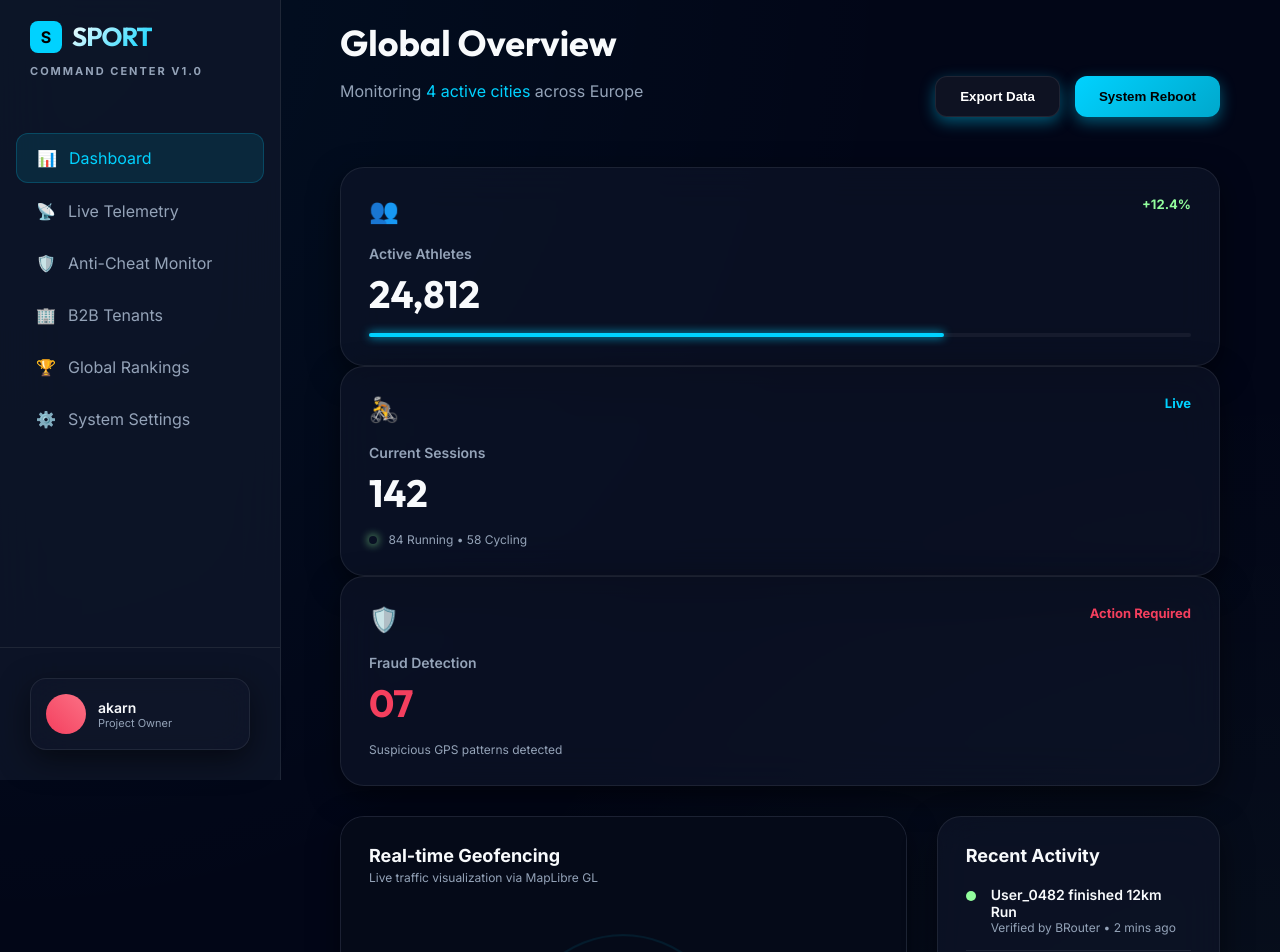
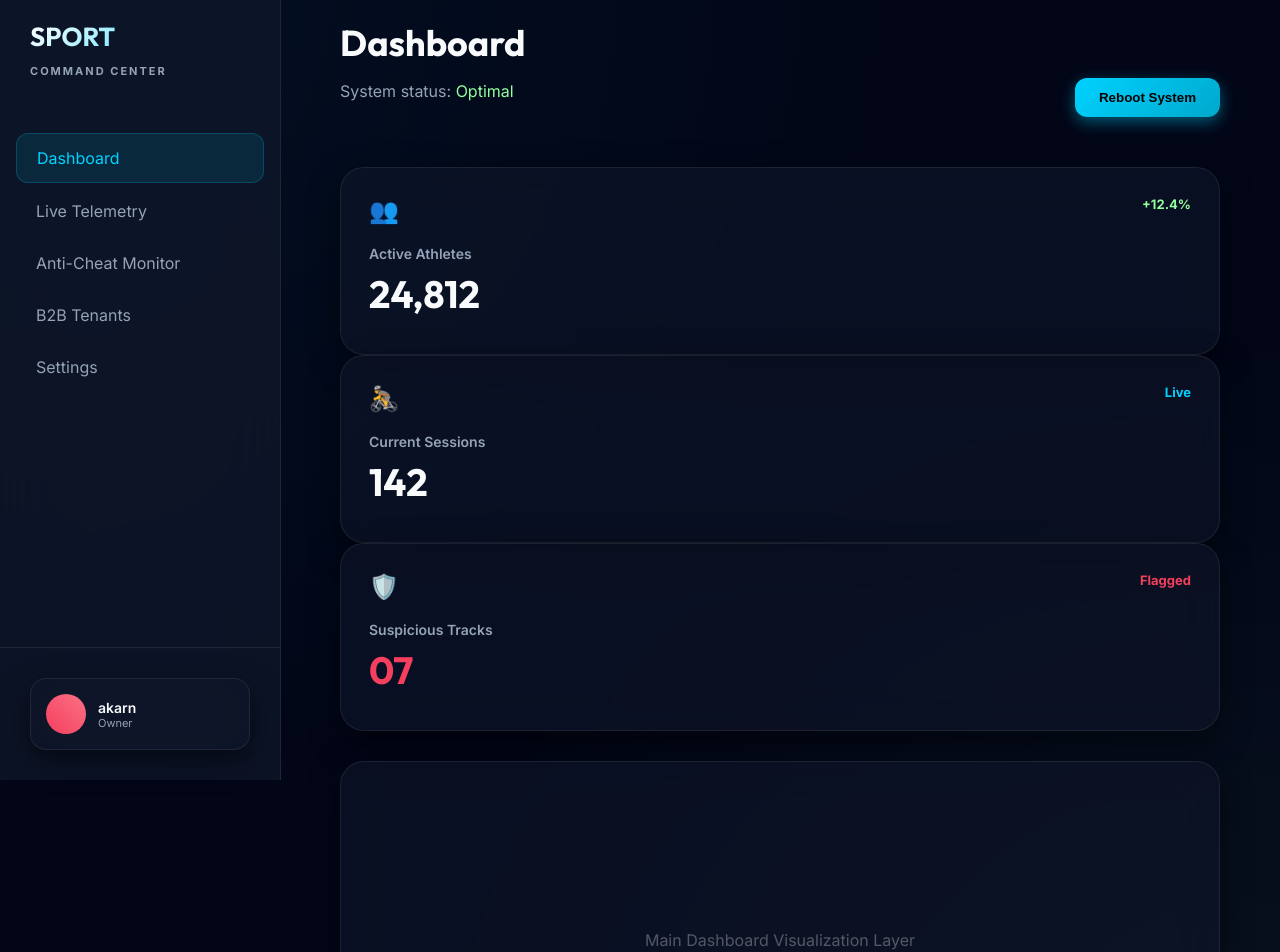
Before and after one commit to karnalooch/stunning-pancake, a React (Vite) app in the folder admin/: page / in a window 1280 px wide. Shown: the part 20-972 px from the top of the page. Built offline with nearby package versions, Linux system fonts and the light colour scheme.

Commit message:
feat: implement interactive navigation and mock views for admin command center

```diff
--- a/admin/src/App.tsx
+++ b/admin/src/App.tsx
@@ -1,37 +1,114 @@
-import React from 'react';
+import React, { useState } from 'react';
 import './index.css';
 
 const App: React.FC = () => {
+  const [activeTab, setActiveTab] = useState('Dashboard');
+
+  const renderContent = () => {
+    switch (activeTab) {
+      case 'Dashboard':
+        return (
+          <>
+            <section className="stats-grid">
+              <div className="glass-card">
+                <div style={{ display: 'flex', justifyContent: 'space-between', marginBottom: '20px' }}>
+                  <span style={{ fontSize: '24px' }}>👥</span>
+                  <span style={{ color: 'var(--secondary)', fontSize: '13px', fontWeight: 700 }}>+12.4%</span>
+                </div>
+                <p style={{ margin: 0, color: 'var(--text-dim)', fontSize: '14px', fontWeight: 600 }}>Active Athletes</p>
+                <h3 style={{ fontSize: '38px', margin: '8px 0', fontWeight: 800 }}>24,812</h3>
+              </div>
+              <div className="glass-card">
+                <div style={{ display: 'flex', justifyContent: 'space-between', marginBottom: '20px' }}>
+                  <span style={{ fontSize: '24px' }}>🚴</span>
+                  <span style={{ color: 'var(--primary)', fontSize: '13px', fontWeight: 700 }}>Live</span>
+                </div>
+                <p style={{ margin: 0, color: 'var(--text-dim)', fontSize: '14px', fontWeight: 600 }}>Current Sessions</p>
+                <h3 style={{ fontSize: '38px', margin: '8px 0', fontWeight: 800 }}>142</h3>
+              </div>
+              <div className="glass-card">
+                <div style={{ display: 'flex', justifyContent: 'space-between', marginBottom: '20px' }}>
+                  <span style={{ fontSize: '24px' }}>🛡️</span>
+                  <span style={{ color: 'var(--accent)', fontSize: '13px', fontWeight: 700 }}>Flagged</span>
+                </div>
+                <p style={{ margin: 0, color: 'var(--text-dim)', fontSize: '14px', fontWeight: 600 }}>Suspicious Tracks</p>
+                <h3 style={{ fontSize: '38px', margin: '8px 0', fontWeight: 800, color: 'var(--accent)' }}>07</h3>
+              </div>
+            </section>
+            <div className="glass-card" style={{ height: '300px', marginTop: '30px', display: 'flex', alignItems: 'center', justifyContent: 'center' }}>
+               <p style={{ opacity: 0.3 }}>Main Dashboard Visualization Layer</p>
+            </div>
+          </>
+        );
+      case 'Live Telemetry':
+        return (
+          <div className="glass-card">
+            <h3>Active GPS Streams</h3>
+            <table style={{ width: '100%', borderCollapse: 'collapse', marginTop: '20px' }}>
+              <thead>
+                <tr style={{ textAlign: 'left', color: 'var(--text-dim)', borderBottom: '1px solid var(--glass-border)' }}>
+                  <th style={{ padding: '15px' }}>User</th>
+                  <th style={{ padding: '15px' }}>Activity</th>
+                  <th style={{ padding: '15px' }}>City</th>
+                  <th style={{ padding: '15px' }}>Status</th>
+                </tr>
+              </thead>
+              <tbody>
+                {[1, 2, 3, 4, 5].map(i => (
+                  <tr key={i} style={{ borderBottom: '1px solid var(--glass-border)' }}>
+                    <td style={{ padding: '15px' }}>Athlete_{i}92</td>
+                    <td style={{ padding: '15px' }}>Cycling</td>
+                    <td style={{ padding: '15px' }}>London</td>
+                    <td style={{ padding: '15px' }}><span className="status-indicator" style={{ color: 'var(--secondary)' }}></span> Streaming</td>
+                  </tr>
+                ))}
+              </tbody>
+            </table>
+          </div>
+        );
+      case 'Anti-Cheat Monitor':
+        return (
+          <div style={{ display: 'grid', gridTemplateColumns: '1fr 1fr', gap: '30px' }}>
+            <div className="glass-card">
+              <h3 style={{ color: 'var(--accent)' }}>Suspicious Path Detected</h3>
+              <div style={{ height: '200px', background: '#000', borderRadius: '12px', margin: '20px 0', display: 'flex', alignItems: 'center', justifyContent: 'center' }}>
+                <p style={{ color: 'var(--accent)', fontSize: '12px' }}>[MAP_PREVIEW_ERR: High Deviation from Road Grid]</p>
+              </div>
+              <p>User: <strong>speedy_gonzales_99</strong></p>
+              <p>Deviation: <strong>42.5%</strong></p>
+              <button className="btn-premium" style={{ background: 'var(--accent)', color: '#fff', width: '100%' }}>Reject Track</button>
+            </div>
+            <div className="glass-card">
+              <h3>BRouter Logs</h3>
+              <pre style={{ fontSize: '11px', color: 'var(--secondary)', opacity: 0.7 }}>
+                {`[INFO] Validating Session_9821...\n[WARN] Point (51.5, -0.1) jump detected\n[ERROR] Path violates physics for RUN mode\n[INFO] Flagging for manual review...`}
+              </pre>
+            </div>
+          </div>
+        );
+      default:
+        return <div>Section coming soon...</div>;
+    }
+  };
+
   return (
     <div className="admin-layout">
       <aside className="sidebar">
         <div style={{ padding: '40px 30px' }}>
-          <div style={{ display: 'flex', alignItems: 'center', gap: '10px', marginBottom: '8px' }}>
-            <div style={{ width: '32px', height: '32px', background: 'var(--primary)', borderRadius: '8px', display: 'flex', alignItems: 'center', justifyContent: 'center', color: '#000', fontWeight: 'bold' }}>S</div>
-            <h1 className="gradient-text" style={{ fontSize: '26px', margin: 0, letterSpacing: '-1px' }}>SPORT</h1>
-          </div>
-          <p style={{ fontSize: '11px', color: 'var(--text-dim)', letterSpacing: '2px', textTransform: 'uppercase', fontWeight: 700 }}>Command Center v1.0</p>
+          <h1 className="gradient-text" style={{ fontSize: '26px', margin: 0 }}>SPORT</h1>
+          <p style={{ fontSize: '11px', color: 'var(--text-dim)', letterSpacing: '2px', fontWeight: 700 }}>COMMAND CENTER</p>
         </div>
 
         <nav style={{ flex: 1 }}>
-          <div className="nav-item active">
-            <span>📊</span> Dashboard
-          </div>
-          <div className="nav-item">
-            <span>📡</span> Live Telemetry
-          </div>
-          <div className="nav-item">
-            <span>🛡️</span> Anti-Cheat Monitor
-          </div>
-          <div className="nav-item">
-            <span>🏢</span> B2B Tenants
-          </div>
-          <div className="nav-item">
-            <span>🏆</span> Global Rankings
-          </div>
-          <div className="nav-item">
-            <span>⚙️</span> System Settings
-          </div>
+          {['Dashboard', 'Live Telemetry', 'Anti-Cheat Monitor', 'B2B Tenants', 'Settings'].map(tab => (
+            <div
+              key={tab}
+              className={`nav-item ${activeTab === tab ? 'active' : ''}`}
+              onClick={() => setActiveTab(tab)}
+            >
+              {tab}
+            </div>
+          ))}
         </nav>
 
         <div style={{ padding: '30px', borderTop: '1px solid var(--glass-border)' }}>
@@ -39,7 +116,7 @@ const App: React.FC = () => {
             <div style={{ width: '40px', height: '40px', borderRadius: '50%', background: 'linear-gradient(45deg, #f43f5e, #fb7185)' }}></div>
             <div>
               <p style={{ margin: 0, fontSize: '14px', fontWeight: 600 }}>akarn</p>
-              <p style={{ margin: 0, fontSize: '11px', color: 'var(--text-dim)' }}>Project Owner</p>
+              <p style={{ margin: 0, fontSize: '11px', color: 'var(--text-dim)' }}>Owner</p>
             </div>
           </div>
         </div>
@@ -48,86 +125,14 @@ const App: React.FC = () => {
       <main className="main-content">
         <header style={{ marginBottom: '50px', display: 'flex', justifyContent: 'space-between', alignItems: 'flex-end' }}>
           <div>
-            <h2 style={{ fontSize: '36px', margin: '0 0 8px 0', fontWeight: 700 }}>Global Overview</h2>
-            <p style={{ color: 'var(--text-dim)', fontSize: '16px' }}>Monitoring <span style={{ color: 'var(--primary)' }}>4 active cities</span> across Europe</p>
+            <h2 style={{ fontSize: '36px', margin: '0 0 8px 0', fontWeight: 700 }}>{activeTab}</h2>
+            <p style={{ color: 'var(--text-dim)', fontSize: '16px' }}>System status: <span style={{ color: 'var(--secondary)' }}>Optimal</span></p>
           </div>
-          <div style={{ display: 'flex', gap: '15px' }}>
-            <button className="btn-premium" style={{ background: 'rgba(255,255,255,0.05)', color: '#fff', border: '1px solid var(--glass-border)' }}>Export Data</button>
-            <button className="btn-premium">System Reboot</button>
-          </div>
+          <button className="btn-premium">Reboot System</button>
         </header>
 
-        <section className="stats-grid">
-          <div className="glass-card">
-            <div style={{ display: 'flex', justifyContent: 'space-between', marginBottom: '20px' }}>
-              <span style={{ fontSize: '24px' }}>👥</span>
-              <span style={{ color: 'var(--secondary)', fontSize: '13px', fontWeight: 700 }}>+12.4%</span>
-            </div>
-            <p style={{ margin: 0, color: 'var(--text-dim)', fontSize: '14px', fontWeight: 600 }}>Active Athletes</p>
-            <h3 style={{ fontSize: '38px', margin: '8px 0', fontWeight: 800 }}>24,812</h3>
-            <div style={{ width: '100%', height: '4px', background: 'rgba(255,255,255,0.05)', borderRadius: '2px', marginTop: '15px' }}>
-              <div style={{ width: '70%', height: '100%', background: 'var(--primary)', borderRadius: '2px', boxShadow: '0 0 10px var(--primary)' }}></div>
-            </div>
-          </div>
-
-          <div className="glass-card">
-            <div style={{ display: 'flex', justifyContent: 'space-between', marginBottom: '20px' }}>
-              <span style={{ fontSize: '24px' }}>🚴</span>
-              <span style={{ color: 'var(--primary)', fontSize: '13px', fontWeight: 700 }}>Live</span>
-            </div>
-            <p style={{ margin: 0, color: 'var(--text-dim)', fontSize: '14px', fontWeight: 600 }}>Current Sessions</p>
-            <h3 style={{ fontSize: '38px', margin: '8px 0', fontWeight: 800 }}>142</h3>
-            <p style={{ margin: '15px 0 0 0', fontSize: '12px', color: 'var(--text-dim)' }}>
-              <span className="status-indicator" style={{ color: 'var(--secondary)' }}></span> 84 Running • 58 Cycling
-            </p>
-          </div>
-
-          <div className="glass-card">
-            <div style={{ display: 'flex', justifyContent: 'space-between', marginBottom: '20px' }}>
-              <span style={{ fontSize: '24px' }}>🛡️</span>
-              <span style={{ color: 'var(--accent)', fontSize: '13px', fontWeight: 700 }}>Action Required</span>
-            </div>
-            <p style={{ margin: 0, color: 'var(--text-dim)', fontSize: '14px', fontWeight: 600 }}>Fraud Detection</p>
-            <h3 style={{ fontSize: '38px', margin: '8px 0', fontWeight: 800, color: 'var(--accent)' }}>07</h3>
-            <p style={{ margin: '15px 0 0 0', fontSize: '12px', color: 'var(--text-dim)' }}>Suspicious GPS patterns detected</p>
-          </div>
-        </section>
-
-        <section style={{ display: 'grid', gridTemplateColumns: '2fr 1fr', gap: '30px', marginTop: '30px' }}>
-          <div className="glass-card" style={{ height: '450px', position: 'relative', overflow: 'hidden', padding: 0 }}>
-             <div style={{ padding: '28px', position: 'absolute', zIndex: 10 }}>
-                <h4 style={{ margin: 0, fontSize: '18px' }}>Real-time Geofencing</h4>
-                <p style={{ margin: '4px 0 0 0', fontSize: '12px', color: 'var(--text-dim)' }}>Live traffic visualization via MapLibre GL</p>
-             </div>
-             <div style={{ width: '100%', height: '100%', background: '#050a18', display: 'flex', alignItems: 'center', justifyContent: 'center' }}>
-                <div style={{ width: '200px', height: '200px', border: '2px solid var(--primary)', borderRadius: '50%', opacity: 0.1, position: 'absolute', animation: 'pulse 2s infinite' }}></div>
-                <p style={{ opacity: 0.2, fontWeight: 700, letterSpacing: '4px' }}>MAP_ENGINE_READY</p>
-             </div>
-          </div>
-
-          <div className="glass-card">
-            <h4 style={{ margin: '0 0 20px 0', fontSize: '18px' }}>Recent Activity</h4>
-            {[1, 2, 3, 4].map((i) => (
-              <div key={i} style={{ display: 'flex', gap: '15px', marginBottom: '20px', paddingBottom: '15px', borderBottom: '1px solid var(--glass-border)' }}>
-                <div style={{ width: '10px', height: '10px', borderRadius: '50%', background: i % 2 === 0 ? 'var(--primary)' : 'var(--secondary)', marginTop: '5px' }}></div>
-                <div>
-                  <p style={{ margin: 0, fontSize: '14px', fontWeight: 600 }}>User_0482 finished 12km Run</p>
-                  <p style={{ margin: 0, fontSize: '12px', color: 'var(--text-dim)' }}>Verified by BRouter • 2 mins ago</p>
-                </div>
-              </div>
-            ))}
-            <button style={{ width: '100%', background: 'none', border: '1px solid var(--glass-border)', padding: '12px', borderRadius: '8px', color: 'var(--primary)', cursor: 'pointer', fontWeight: 600 }}>View All Activity</button>
-          </div>
-        </section>
+        {renderContent()}
       </main>
-
-      <style>{`
-        @keyframes pulse {
-          0% { transform: scale(1); opacity: 0.1; }
-          50% { transform: scale(1.5); opacity: 0.05; }
-          100% { transform: scale(1); opacity: 0.1; }
-        }
-      `}</style>
     </div>
   );
 };
```
Also changed, not shown: 5 other files (tests, documents, lock files or other folders).
